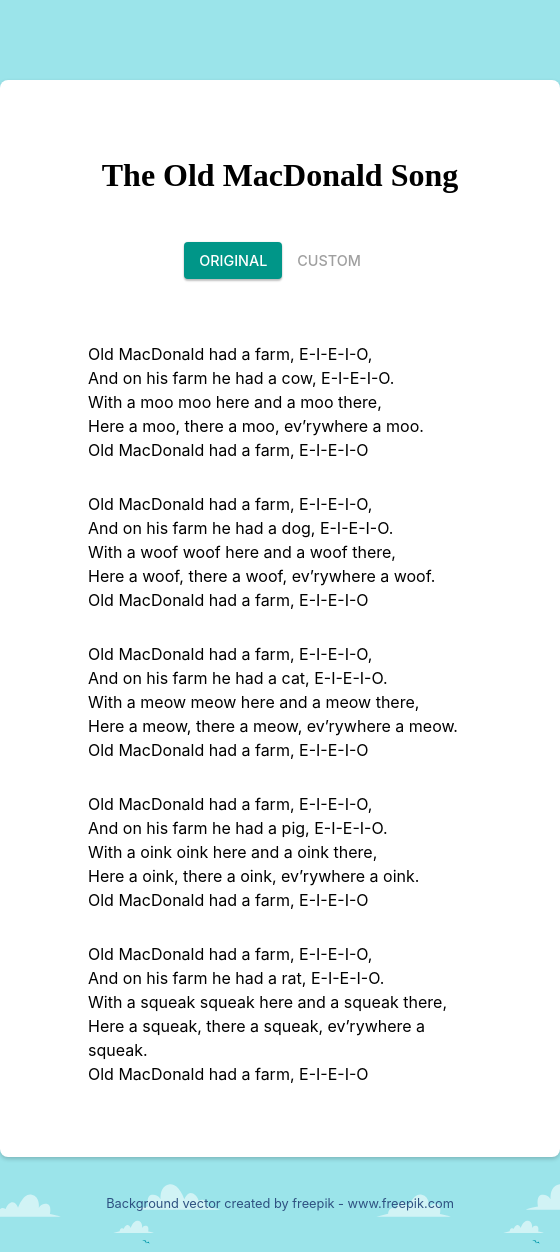
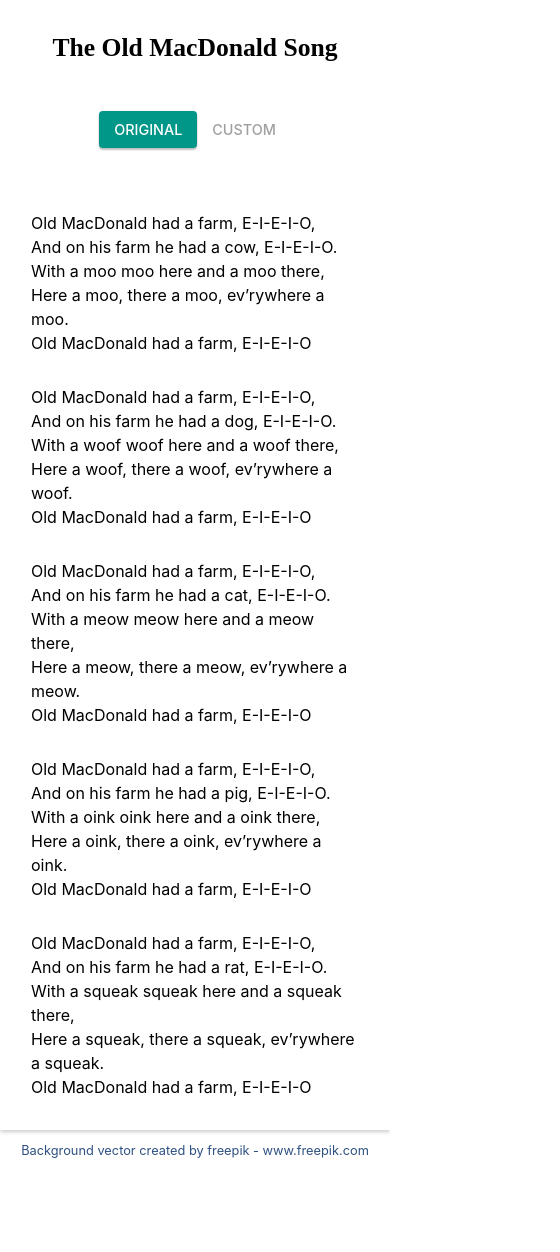
Before and after one commit to gkarapeev/old-mcdonald-spa, a React (Create React App) app: page / in a window 390 px wide. Shown: the whole page, 560 px wide, since content can reach past the window. After the commit the page ends 1171 px from the top, so only its background shows below. Built offline with nearby package versions, Linux system fonts and the light colour scheme; a web font is replaced by a local one.

Commit message:
Add media queries for mobile support

```diff
--- a/src/components/App/App.css
+++ b/src/components/App/App.css
@@ -1,6 +1,5 @@
 .App {
   display: flex;
-  min-width: 560px;
   height: max-content;
   flex-direction: column;
   margin-top: 5em;
@@ -77,3 +76,37 @@ ul li:focus {
   margin-top: 3em;
   margin-bottom: -3em;
 }
+
+@media screen and (max-width: 560px) {
+
+  .App {
+    margin: 1em;
+  }
+
+  h1 {
+    font-size: 1.6em;
+  }
+
+  .song {
+    padding: 1em 2em;
+  }
+
+  .App .bg-credit:link {
+    margin-bottom: 1em;
+  }
+}
+
+@media screen and (max-width: 450px) {
+  .App {
+    margin: 0
+  }
+
+  .song {
+    border-radius: 0;
+    padding: 1em;
+  }
+
+  .App .bg-credit:link {
+    margin-top: 1em;
+  }
+}
--- a/src/components/Verse/Verse.css
+++ b/src/components/Verse/Verse.css
@@ -1,5 +1,4 @@
 .Verse {
-  margin-bottom: 20px;
   line-height: 1.5em;
   position: relative;
   padding: 15px 50px;
@@ -13,10 +12,6 @@
 
 .Verse:hover .delete {
   opacity: 1;
-}
-
-.Verse:last-of-type {
-  margin-bottom: 0;
 }
 
 .song-line {
@@ -62,3 +57,16 @@
 #delete-icon:hover .line-2 {
   transform: rotate(-45deg)
 }
+
+@media screen and (max-width: 560px) {
+
+  .Verse {
+    padding: 15px 15px;
+    margin: 0;
+  }
+
+  .delete {
+    left: unset;
+    right: 15px;
+  }
+}
--- a/src/index.css
+++ b/src/index.css
@@ -6,7 +6,6 @@ html {
 
 body {
   display: flex;
-  min-height: 1200px;
   margin: 0;
   font-family: -apple-system, BlinkMacSystemFont, "Segoe UI", "Roboto", "Oxygen",
     "Ubuntu", "Cantarell", "Fira Sans", "Droid Sans", "Helvetica Neue",
@@ -27,3 +26,9 @@ body {
   background-size: 100%;
   background-image: url('./img/full_bg.svg')
 }
+
+@media screen and (max-width: 450px) {
+  #root {
+    background: white;
+  }
+}
```
